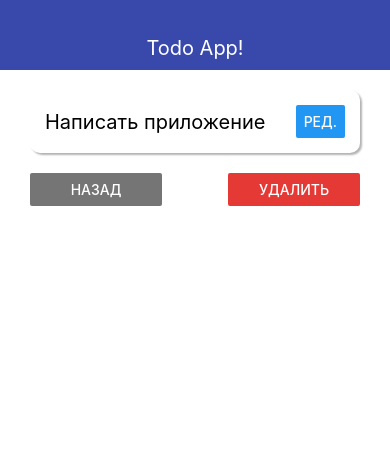
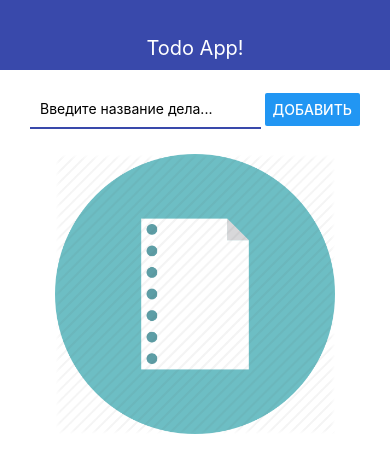
Before and after one commit to camward/RN-Todo-App, a React Native app: screen / in a window 390 px wide. Shown: the top 472 px of the page. Built offline with nearby package versions, Linux system fonts and the light colour scheme.

Commit message:
работа с изображениями

```diff
--- a/App.js
+++ b/App.js
@@ -5,10 +5,9 @@ import { MainScreen } from './src/screens/MainScreen'
 import { TodoScreen } from './src/screens/TodoScreen'
 
 export default function App() {
-  const [todoId, setTodoId] = useState('2')
+  const [todoId, setTodoId] = useState(null)
   const [todos, setTodos] = useState([
-    { id: '1', title: 'Выучить React Native' },
-    { id: '2', title: 'Написать приложение' }
+    // { id: '1', title: 'Выучить React Native' }
   ])
 
   const addTodo = title => {
--- a/src/screens/MainScreen.js
+++ b/src/screens/MainScreen.js
@@ -1,22 +1,56 @@
 import React from 'react'
-import { StyleSheet, View, FlatList } from 'react-native'
+import { StyleSheet, View, FlatList, Text, Image } from 'react-native'
 import { AddTodo } from '../components/AddTodo'
 import { Todo } from '../components/Todo'
 
 export const MainScreen = ({ addTodo, todos, removeTodo, openTodo }) => {
+  let content = (
+    <FlatList
+      keyExtractor={item => item.id.toString()}
+      data={todos}
+      renderItem={({ item }) => (
+        <Todo todo={item} onRemove={removeTodo} onOpen={openTodo} />
+      )}
+    />
+  )
+
+  if (todos.length === 0) {
+    content = (
+      <View style={styles.imgWrap}>
+        <Image
+          style={styles.image}
+          source={require('../../assets/no-items.png')}
+        />
+        {/* <Image
+          style={styles.image}
+          source={{
+            uri:
+              'https://upload.wikimedia.org/wikipedia/commons/thumb/a/a7/React-icon.svg/1200px-React-icon.svg.png'
+          }}
+        /> */}
+      </View>
+    )
+  }
+
   return (
     <View>
       <AddTodo onSubmit={addTodo} />
 
-      <FlatList
-        keyExtractor={item => item.id.toString()}
-        data={todos}
-        renderItem={({ item }) => (
-          <Todo todo={item} onRemove={removeTodo} onOpen={openTodo} />
-        )}
-      />
+      {content}
     </View>
   )
 }
 
-const styles = StyleSheet.create({})
+const styles = StyleSheet.create({
+  imgWrap: {
+    alignItems: 'center',
+    justifyContent: 'center',
+    padding: 10,
+    height: 300
+  },
+  image: {
+    width: '100%',
+    height: '100%',
+    resizeMode: 'contain'
+  }
+})
```
Also changed, not shown: assets/no-items.png (added).
